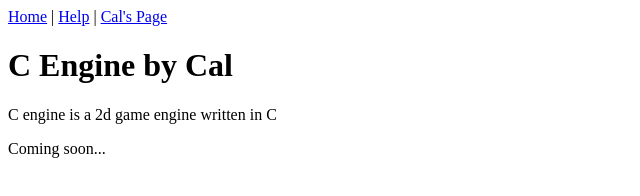
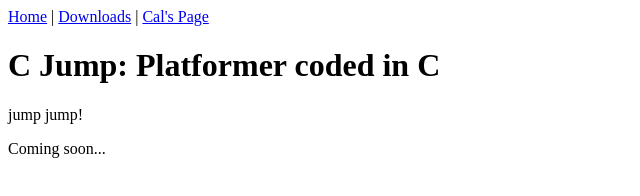
Before and after one commit to callenflynn/C-Engine, a plain HTML site: page index.html in a window 1280 px wide. Shown: the whole page, without its empty margins (0-640 px from the left). Drawn offline with Linux system fonts and the light colour scheme.

Commit message:
Update index.html

```diff
--- a/index.html
+++ b/index.html
@@ -3,15 +3,15 @@
 	<head>
 <nav>
   <a href="index.html">Home</a> |
-  <a href="help.html">Help</a> |
+  <a href="Downloads.html">Downloads</a> |
   <a href="https://callenflynn.vercel.app" target="_blank">Cal's Page</a>
 </nav>
 
-		<title>C Engine</title>
+		<title>C Jump</title>
 	</head>
-	<h1>C Engine by Cal</h1>
+	<h1>C Jump: Platformer coded in C</h1>
 	<body>
-		<p>C engine is a 2d game engine written in C</p>
+		<p>jump jump!</p>
 		<p>Coming soon...</p>
 	</body>
 </html>
```
